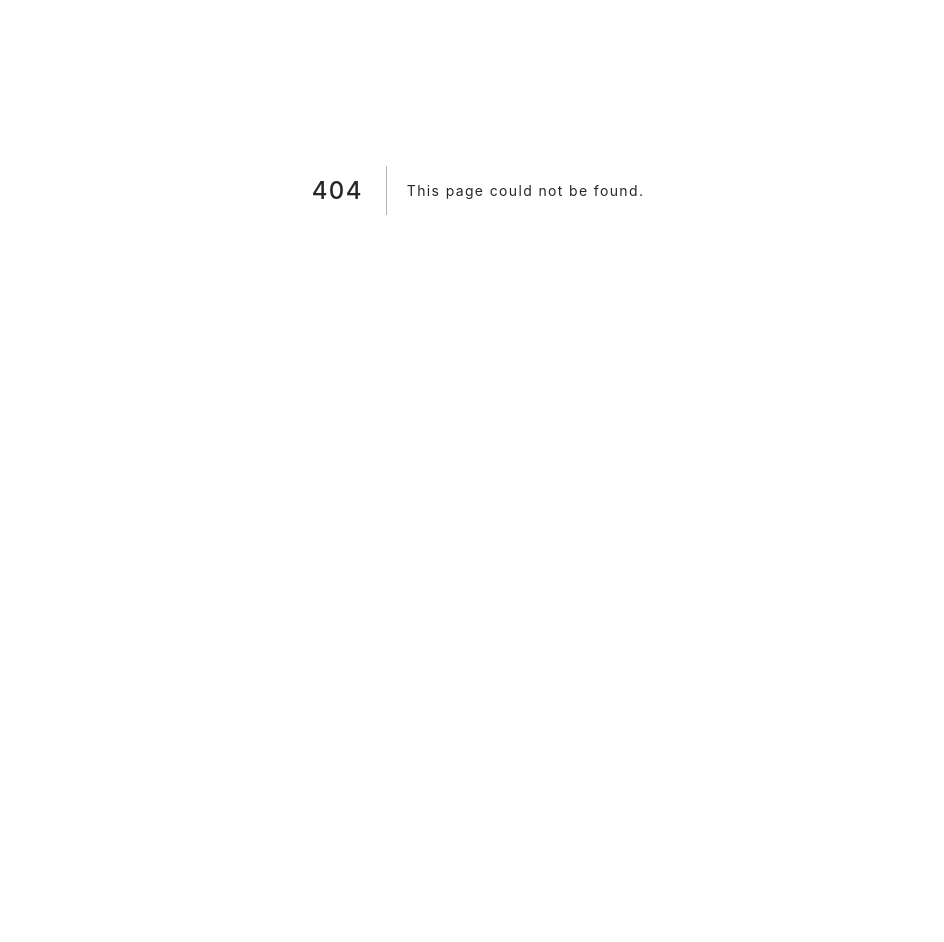
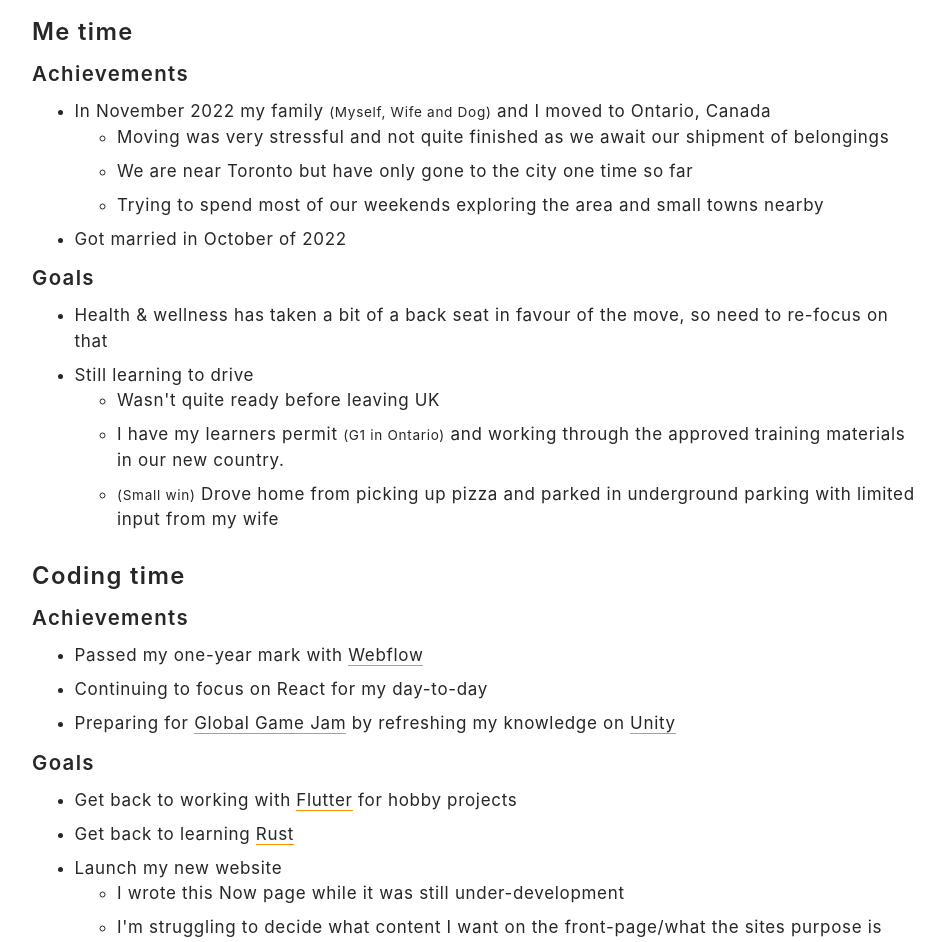
Before and after one commit to jondeaves/jondeaves, a Next.js app: page /now in a window 1280 px wide. Before the commit this address had no page. Shown: the part 210-1152 px from the top of the page, without its empty margins (162-1106 px from the left). Before the commit the page ends 800 px from the top, so only its background shows below. Built offline with nearby package versions, Linux system fonts and the light colour scheme.

Commit message:
feat: add now page

```diff
--- a/pages/index.tsx
+++ b/pages/index.tsx
@@ -41,6 +41,10 @@ const Home: NextPage = () => {
           />{" "}
           site, which is where I document most of the re-usable components.
         </p>
+        <p>
+          Or maybe you are more interested in knowing{" "}
+          <Link href="/now">what I am up-to right now</Link>.
+        </p>
       </Layout>
     </>
   );
--- /dev/null
+++ b/pages/now.tsx
@@ -0,0 +1,188 @@
+import type { NextPage } from "next";
+import Head from "next/head";
+import Grid from "../components/Grid";
+import GridItem from "../components/Grid/GridItem";
+import Layout from "../components/Layout";
+
+const Now: NextPage = () => {
+  return (
+    <>
+      <Head>
+        <title>Jon Deaves as a point in time</title>
+        <meta
+          name="description"
+          content="Jon Deaves is a Software Engineer who makes things, usually with code and this is what he is up to now"
+        />
+        <link rel="icon" href="/favicon.ico" />
+      </Head>
+
+      <Layout>
+        <p className="lead">
+          This is me within a point in time, as best I can summarise myself.
+        </p>
+
+        <h3 className="spaced-below-sm">Me time</h3>
+        <h4>Achievements</h4>
+        <ul>
+          <li>
+            In November 2022 my family <small>(Myself, Wife and Dog)</small> and
+            I moved to Ontario, Canada
+            <ul>
+              <li>
+                Moving was very stressful and not quite finished as we await our
+                shipment of belongings
+              </li>
+              <li>
+                We are near Toronto but have only gone to the city one time so
+                far
+              </li>
+              <li>
+                Trying to spend most of our weekends exploring the area and
+                small towns nearby
+              </li>
+            </ul>
+          </li>
+          <li>Got married in October of 2022</li>
+        </ul>
+
+        <h4>Goals</h4>
+        <ul>
+          <li>
+            Health & wellness has taken a bit of a back seat in favour of the
+            move, so need to re-focus on that
+          </li>
+          <li>
+            Still learning to drive
+            <ul>
+              <li>Wasn&apos;t quite ready before leaving UK</li>
+              <li>
+                I have my learners permit <small>(G1 in Ontario)</small> and
+                working through the approved training materials in our new
+                country.
+              </li>
+              <li>
+                <small>(Small win)</small> Drove home from picking up pizza and
+                parked in underground parking with limited input from my wife
+              </li>
+            </ul>
+          </li>
+        </ul>
+
+        <h3 className="spaced spaced-below-sm">Coding time</h3>
+        <h4>Achievements</h4>
+        <ul>
+          <li>
+            Passed my one-year mark with{" "}
+            <a
+              href="https://webflow.com"
+              target="_blank"
+              rel="noreferrer noopener"
+            >
+              Webflow
+            </a>
+          </li>
+          <li>Continuing to focus on React for my day-to-day</li>
+          <li>
+            Preparing for{" "}
+            <a
+              href="https://globalgamejam.org/"
+              target="_blank"
+              rel="noreferrer noopener"
+            >
+              Global Game Jam
+            </a>{" "}
+            by refreshing my knowledge on{" "}
+            <a
+              href="https://unity.com/"
+              target="_blank"
+              rel="noreferrer noopener"
+            >
+              Unity
+            </a>
+          </li>
+        </ul>
+
+        <h4>Goals</h4>
+        <ul>
+          <li>
+            Get back to working with{" "}
+            <a
+              href="https://flutter.dev/"
+              target="_blank"
+              rel="noreferrer noopener"
+            >
+              Flutter
+            </a>{" "}
+            for hobby projects
+          </li>
+          <li>
+            Get back to learning{" "}
+            <a
+              href="https://www.rust-lang.org/"
+              target="_blank"
+              rel="noreferrer noopener"
+            >
+              Rust
+            </a>
+          </li>
+          <li>
+            Launch my new website
+            <ul>
+              <li>
+                I wrote this Now page while it was still under-development
+              </li>
+              <li>
+                I&apos;m struggling to decide what content I want on the
+                front-page/what the sites purpose is
+              </li>
+            </ul>
+          </li>
+        </ul>
+
+        <h3 className="spaced spaced-below-sm">Fitness</h3>
+        <h4>Achievements</h4>
+        <ul>
+          <li>
+            Lost my home gym that I was a member of for years, but gained a gym
+            in my apartment building
+          </li>
+          <li>
+            Instead of 1:1 training, I get 3 days worth of workouts to do in the
+            week from my PT
+          </li>
+        </ul>
+
+        <h4>Goals</h4>
+        <ul>
+          <li>Get comfortable with the new routine</li>
+          <li>
+            Start walking further, or taking the dog to a bigger park for
+            exercise
+          </li>
+          <li>
+            Decide on a hobby sport, current thinkings;
+            <ul>
+              <li>Could go back to Rollerderby</li>
+              <li>Could stick to regular roller-skating at rinks</li>
+              <li>Join an Archery club</li>
+            </ul>
+          </li>
+        </ul>
+
+        <p className="small spaced">
+          Based on, and inspired by,{" "}
+          <a
+            href="https://nownownow.com/about"
+            target="_blank"
+            rel="noreferrer noopener"
+          >
+            nownownow
+          </a>
+          . This page was last updated on 19th December 2022.
+        </p>
+      </Layout>
+    </>
+  );
+};
+
+export default Now;
--- a/pages/resume.tsx
+++ b/pages/resume.tsx
@@ -7,7 +7,7 @@ import GridItem from "../components/Grid/GridItem";
 import Layout from "../components/Layout";
 import { Experience } from "../shared/types/Experience";
 
-const Home: NextPage = () => {
+const Resume: NextPage = () => {
   const experienceData: Experience[] = [
     {
       title: "Software Engineer",
@@ -179,4 +179,4 @@ const Home: NextPage = () => {
   );
 };
 
-export default Home;
+export default Resume;
--- a/styles/globals.css
+++ b/styles/globals.css
@@ -308,8 +308,16 @@ button.plain {
   margin-top: 2rem;
 }
 
+.spaced-below {
+  margin-bottom: 2rem;
+}
+
 .spaced-sm {
   margin-top: 1rem;
+}
+
+.spaced-below-sm {
+  margin-bottom: 1.5rem;
 }
 
 .inline {
```
Also changed, not shown: components/Grid/Grid.module.css (+8 -0 lines), components/Grid/Grid.tsx (+7 -2 lines), package.json (+20 -19 lines), 1 other file (tests, documents, lock files or other folders).
